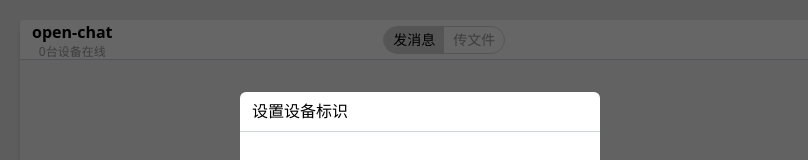
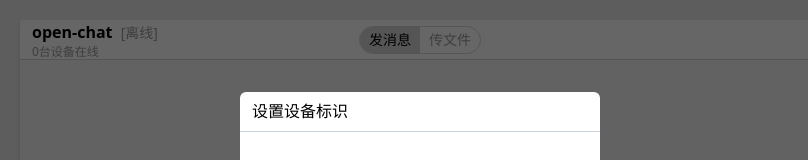
Before and after one commit to wuchuangqk/web-chat-client, a Vue app: page / in a window 1280 px wide. Shown: the top 160 px of the page, without its empty margins (220-1028 px from the left). Built offline with nearby package versions, Linux system fonts and the light colour scheme.

Commit message:
启动时自动打开网页，在线离线状态

```diff
--- a/package.json
+++ b/package.json
@@ -33,5 +33,6 @@
     "vite": "^5.4.0",
     "vite-plugin-svg-icons": "^2.0.1",
     "vue-tsc": "^2.0.29"
-  }
+  },
+  "packageManager": "pnpm@8.9.2+sha1.5f2fa48d614263457cf5d7fb7be8b878da318d87"
 }
--- a/src/components/Nav/Tab.vue
+++ b/src/components/Nav/Tab.vue
@@ -1,5 +1,5 @@
 <template>
-  <div class="flex rounded-full border border-[#D5D5D5] overflow-hidden">
+  <div class=" inline-flex rounded-full border border-[#D5D5D5] overflow-hidden">
     <div v-for="(tab, index) in tabs" :key="tab"
       class=" w-[60px] h-[26px] flex justify-center items-center tab text-[#999]"
       :class="{ active: index === store.activeTab }" @click="store.activeTab = index">{{ tab }}</div>
--- a/src/components/Nav/index.vue
+++ b/src/components/Nav/index.vue
@@ -1,11 +1,15 @@
 <template>
   <div class=" h-10 bg-white flex justify-between items-center px-3 border-b border-b-slate-300">
-    <div class="flex flex-col items-center">
-      <span class=" text-base font-bold">open-chat</span>
-      <span class="text-[#999] text-xs">{{ usersMap.size }}台设备在线</span>
+    <div class="flex-1">
+      <div class=" text-base font-bold">open-chat
+        <span class=" text-sm text-[#999] font-normal ml-1">[{{ isOnline ? '在线' : '离线' }}]</span>
+      </div>
+      <div class="text-[#999] text-xs">{{ usersMap.size }}台设备在线</div>
     </div>
-    <Tab />
-    <div class="flex flex-col items-center" @click="appStore.showRegister = true">
+    <div class="flex-1 flex justify-center">
+      <Tab />
+    </div>
+    <div class="flex flex-1 justify-end" @click="appStore.showRegister = true">
       <div class="flex items-center">
         <Icon :icon="typeIconMap[user.type]" class-name="w-6 h-6 mr-2" />
         <span>{{ user.name }}</span>
@@ -20,7 +24,7 @@ import { useAppStore } from '@/stores/app';
 import Icon from '../Icon.vue';
 
 const appStore = useAppStore()
-const { usersMap, typeIconMap, user } = toRefs(appStore)
+const { usersMap, typeIconMap, user, isOnline } = toRefs(appStore)
 </script>
 
 <style lang="scss" scoped></style>
--- a/src/main.ts
+++ b/src/main.ts
@@ -4,7 +4,6 @@ import { createApp } from 'vue'
 import { createPinia } from 'pinia'
 import App from './App.vue'
 import 'virtual:svg-icons-register'
-
 const app = createApp(App)
 
 app.use(createPinia())
--- a/src/stores/app.ts
+++ b/src/stores/app.ts
@@ -29,6 +29,7 @@ export const useAppStore = defineStore('app', () => {
     'iPad': 'iPad',
     '安卓': 'iPad',
   }
+  const isOnline = ref(false)
 
   let socket: Socket
   const initConnection = () => {
@@ -41,10 +42,12 @@ export const useAppStore = defineStore('app', () => {
       user.value.id = socket.id as string
       // 将用户信息同步到后台
       socket.emit('bind-user-info', user.value)
+      isOnline.value = true
     })
     // 断开连接
     socket.on('disconnect', () => {
       console.log('disconnect');
+      isOnline.value = false
     })
     // 文本消息
     socket.on('broadcast:text-message', ({ id, msg }) => {
@@ -212,6 +215,7 @@ export const useAppStore = defineStore('app', () => {
     tranferMeta,
     tranferFileQueue,
     queueIndex,
+    isOnline,
     initConnection,
     sendMessage,
     sendFile,
```
Also changed, not shown: 1 other file (tests, documents, lock files or other folders).
